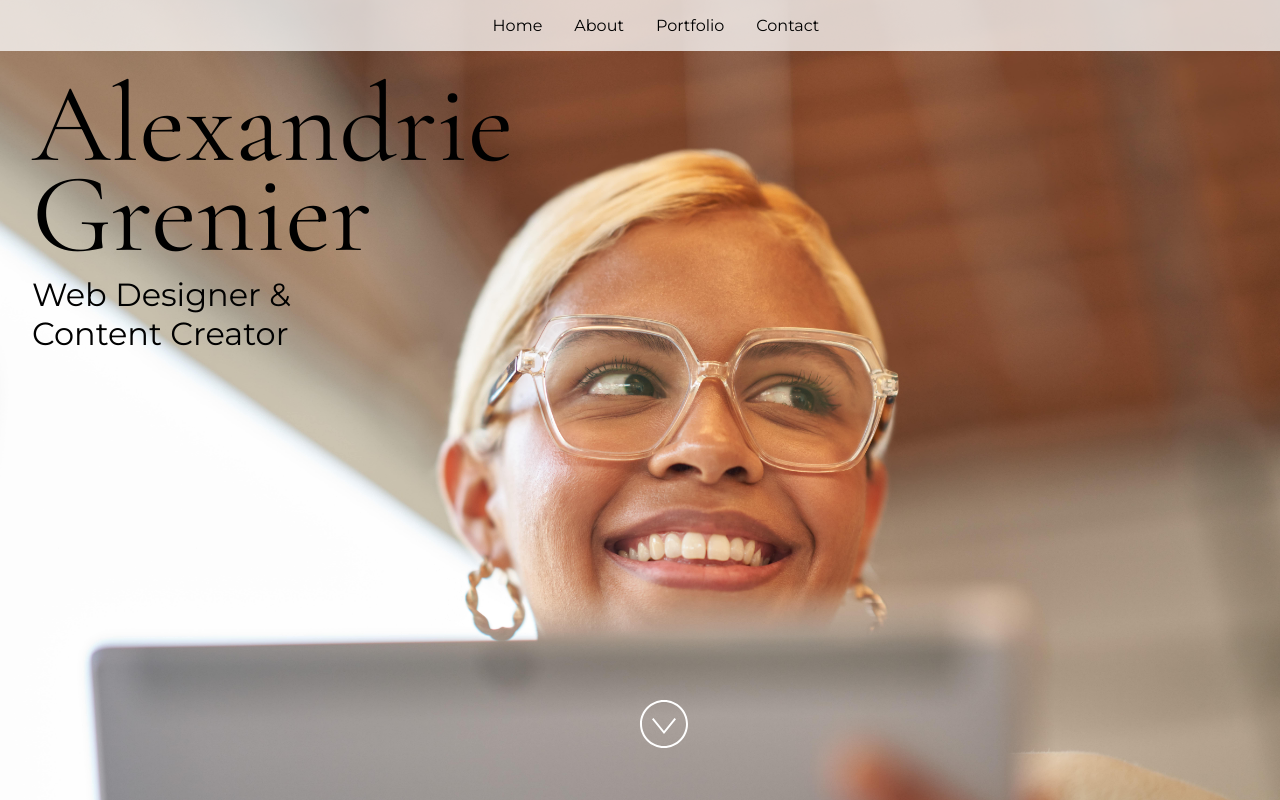
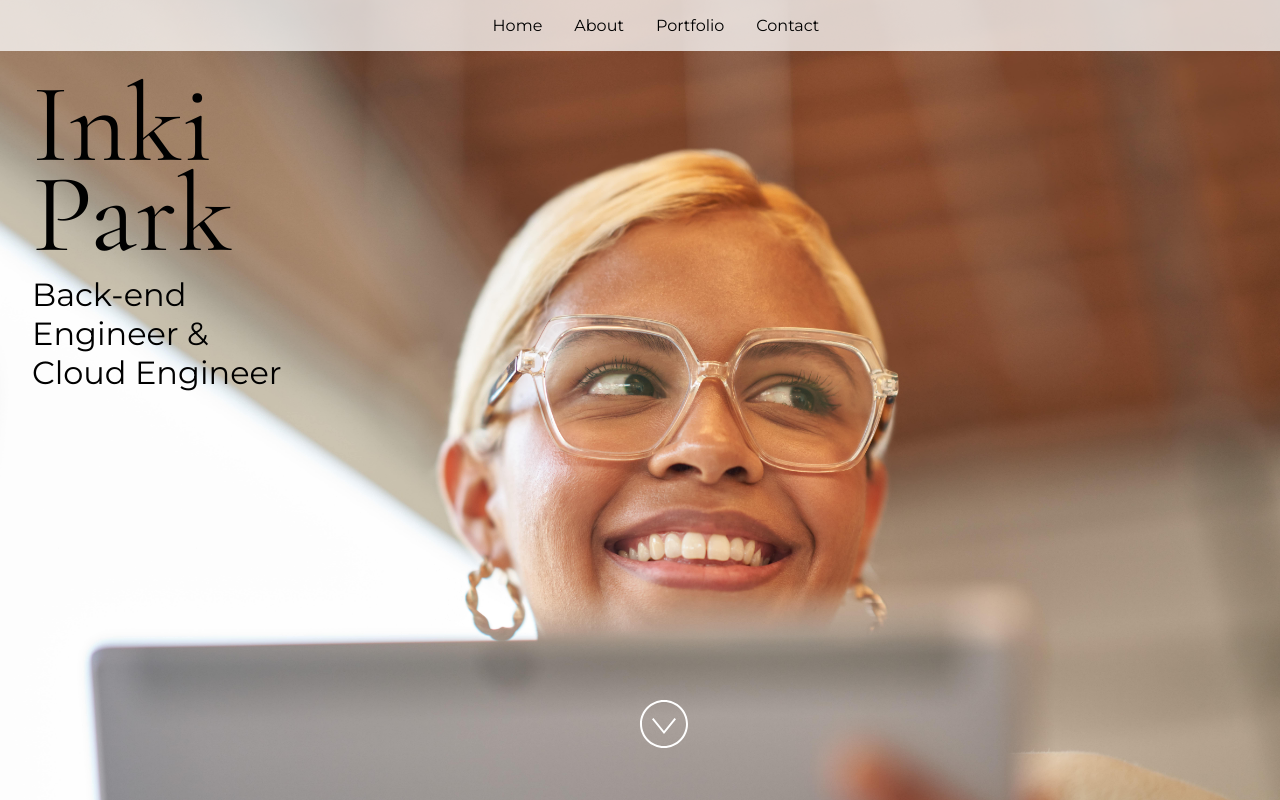
Before and after one commit to seoharuss/Portfolio, a React (Vite) app: page / in a window 1280 px wide. Built offline with nearby package versions, Linux system fonts and the light colour scheme.

Commit message:
change siteProps

```diff
--- a/src/App.jsx
+++ b/src/App.jsx
@@ -24,15 +24,15 @@ import "./styles.css";
  * If you don't have one of the social sites listed, leave it as an empty string.
  */
 const siteProps = {
-  name: "Alexandrie Grenier",
-  title: "Web Designer & Content Creator",
-  email: "alex@example.com",
-  gitHub: "microsoft",
-  instagram: "microsoft",
-  linkedIn: "satyanadella",
+  name: "Inki Park",
+  title: "Back-end Engineer & Cloud Engineer",
+  email: "park28525@gmail.com",
+  gitHub: "seoharuss",
+  instagram: "_yekni",
+  linkedIn: "Inki Park",
   medium: "",
-  twitter: "microsoft",
-  youTube: "Code",
+  twitter: "",
+  youTube: "",
 };
 
 const primaryColor = "#4E567E";
```
